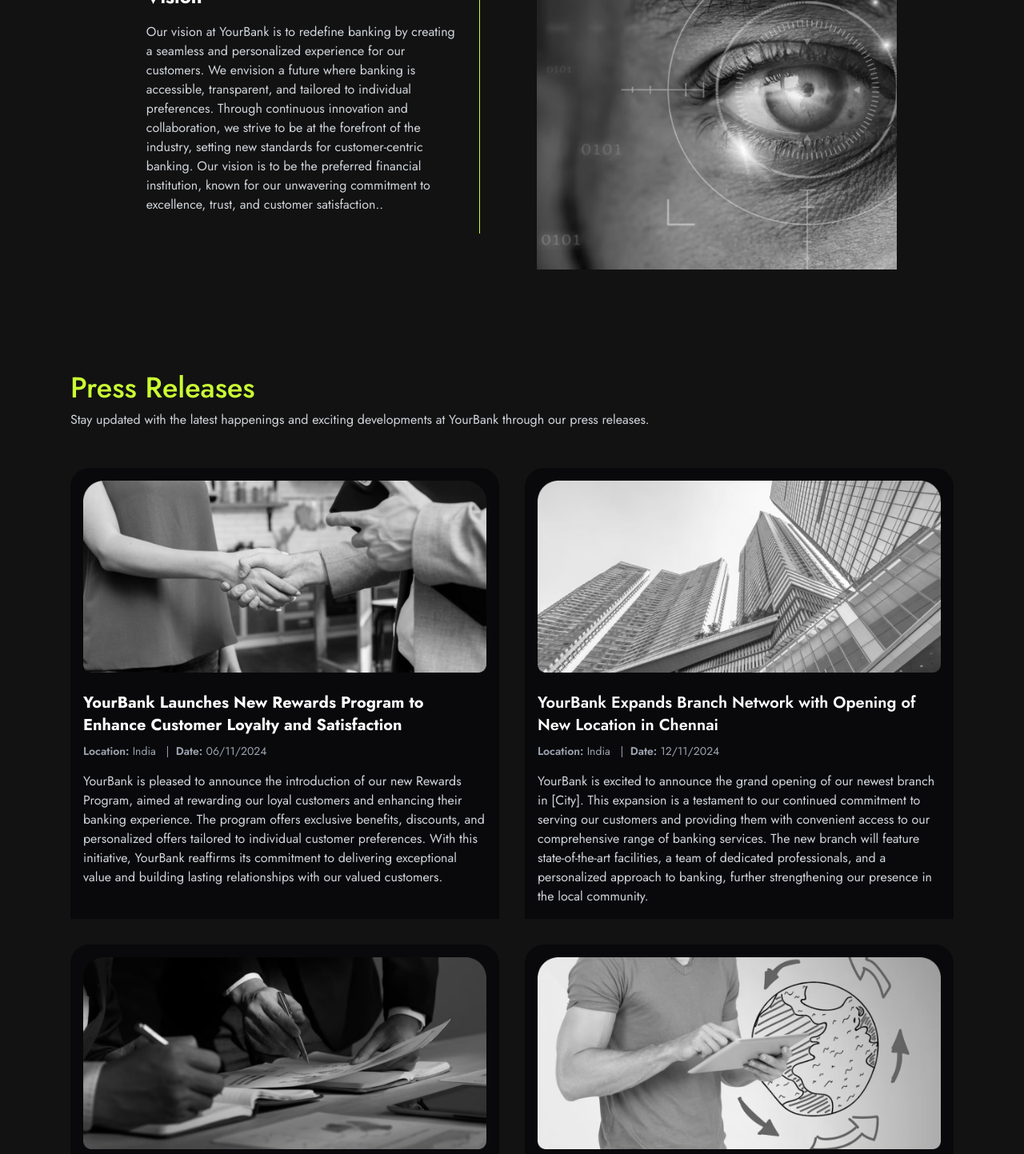
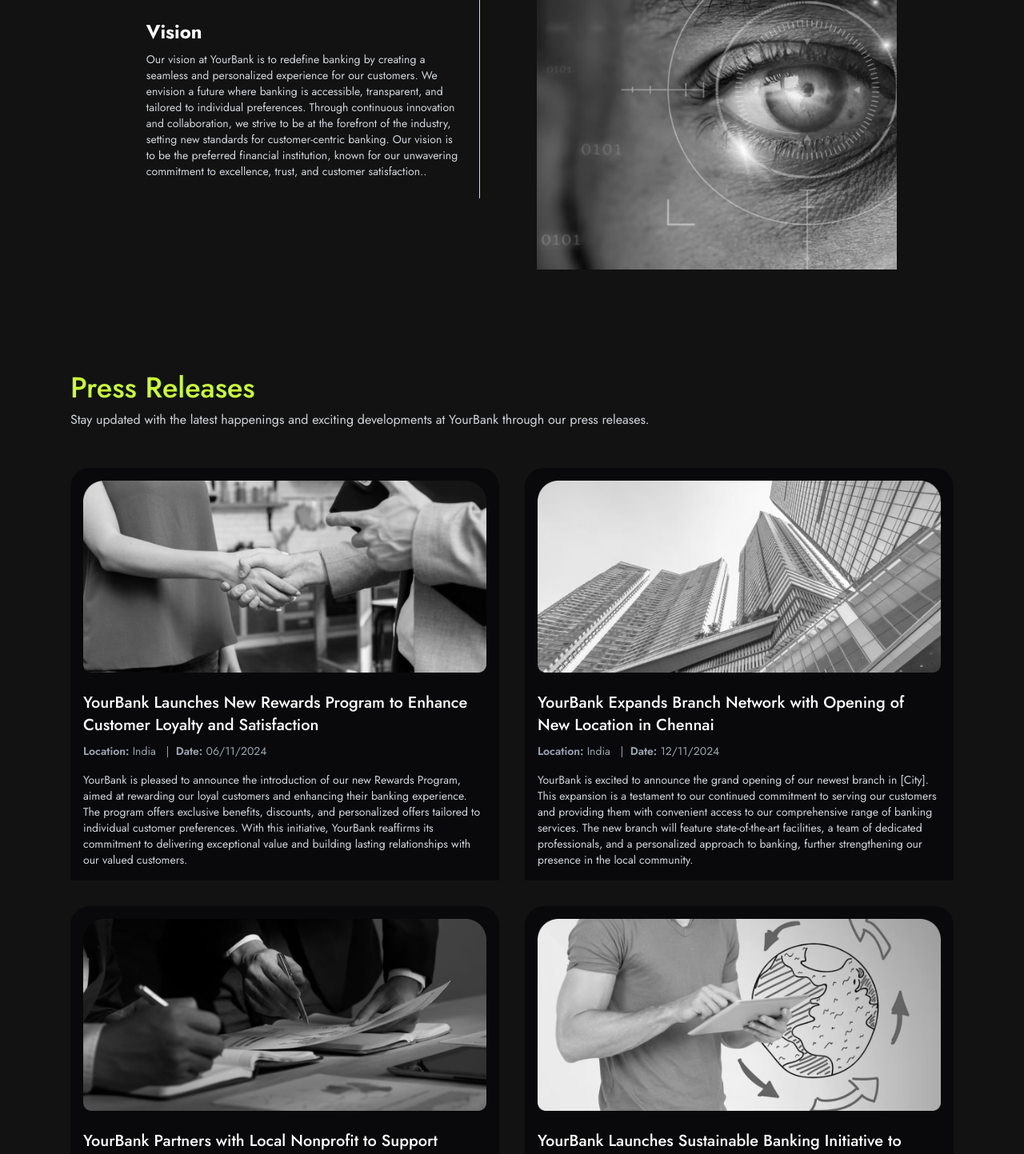
Before and after one commit to Cody-nas/YourBanK-App, a React (Vite) app: page /about in a window 1280 px wide. Shown: the part 1330-2773 px from the top of the page at 80% size. Built offline with nearby package versions, Linux system fonts and the light colour scheme.

Commit message:
Refactor Mission and Press components to improve layout and update text styles for better readability

```diff
--- a/src/components/Mission.jsx
+++ b/src/components/Mission.jsx
@@ -28,7 +28,7 @@ const Mission = () => {
         {/* content */}
         <div className='lg:border-l-1 lg:border-grn p-6 md:w-2/5'>
           <h3 className="text-2xl font-bold mt-6">Mission</h3>
-          <p className="mt-4 text-gray-300">
+          <p className="mt-2 text-sm text-gray-300">
             At YourBank, our mission is to empower our customers to achieve
             financial success. We are dedicated to delivering innovative banking
             solutions that cater to their unique needs. Through personalized
@@ -45,7 +45,7 @@ const Mission = () => {
         {/* content */}
         <div className='lg:border-r-1 lg:border-grn p-6 md:w-2/5'>
           <h3 className="text-2xl font-bold mt-6">Vision</h3>
-          <p className="mt-4 text-gray-300">
+          <p className="mt-2 text-sm text-gray-300">
             Our vision at YourBank is to redefine banking by creating a seamless and
             personalized experience for our customers. We envision a future where
             banking is accessible, transparent, and tailored to individual
--- a/src/components/Press.jsx
+++ b/src/components/Press.jsx
@@ -28,15 +28,15 @@ const Press = () => {
             alt="Press release image 1"
             className="w-full object-cover mb-6"
           />
-          <h3 className="text-xl font-bold mb-2">
+          <h4 className="text-xl font-medium mb-2">
             YourBank Launches New Rewards Program to Enhance Customer Loyalty and
             Satisfaction
-          </h3>
+          </h4>
           <p className="text-sm text-gray-400 mb-4">
             <span className="font-semibold">Location:</span> India &nbsp; | &nbsp;
             <span className="font-semibold">Date:</span> 06/11/2024
           </p>
-          <p className="text-gray-300">
+          <p className="text-gray-300 text-sm">
             YourBank is pleased to announce the introduction of our new Rewards Program, aimed at rewarding our loyal customers and enhancing their banking experience. The program offers exclusive benefits, discounts, and personalized offers tailored to individual customer preferences. With this initiative, YourBank reaffirms its commitment to delivering exceptional value and building lasting relationships with our valued customers.
           </p>
         </div>
@@ -48,15 +48,15 @@ const Press = () => {
             alt="Press release image 2"
             className="w-full object-cover mb-6"
           />
-          <h3 className="text-xl font-semibold mb-2">
+          <h4 className="text-xl font-medium mb-2">
             YourBank Expands Branch Network with Opening of New Location in
             Chennai
-          </h3>
+          </h4>
           <p className="text-sm text-gray-400 mb-4">
             <span className="font-semibold">Location:</span> India &nbsp; | &nbsp;
             <span className="font-semibold">Date:</span> 12/11/2024
           </p>
-          <p className="text-gray-300">
+          <p className="text-gray-300 text-sm">
             YourBank is excited to announce the grand opening of our newest branch in [City]. This expansion is a testament to our continued commitment to serving our customers and providing them with convenient access to our comprehensive range of banking services. The new branch will feature state-of-the-art facilities, a team of dedicated professionals, and a personalized approach to banking, further strengthening our presence in the local community.
           </p>
         </div>
@@ -68,15 +68,15 @@ const Press = () => {
             alt="Press release image 3"
             className="w-full object-cover mb-6"
           />
-          <h3 className="text-xl font-semibold mb-2">
+          <h4 className="text-xl font-medium mb-2">
             YourBank Partners with Local Nonprofit to Support Financial Education
             Initiatives
-          </h3>
+          </h4>
           <p className="text-sm text-gray-400 mb-4">
             <span className="font-semibold">Location:</span> India &nbsp; | &nbsp;
             <span className="font-semibold">Date:</span> 24/12/2024
           </p>
-          <p className="text-gray-300">
+          <p className="text-gray-300 text-sm">
             YourBank is excited to unveil our new Sustainable Banking Initiative, demonstrating our commitment to environmental responsibility. This initiative includes a range of sustainable banking products and services, such as green loans, eco-friendly investment options, and paperless banking solutions. By incorporating sustainable practices into our operations, we aim to contribute to a greener future while providing innovative banking solutions to our customers.
           </p>
         </div>
@@ -88,15 +88,15 @@ const Press = () => {
             alt="Press release image 4"
             className="w-full object-cover mb-6"
           />
-          <h3 className="text-xl font-semibold mb-2">
+          <h4 className="text-xl font-medium mb-2">
             YourBank Launches Sustainable Banking Initiative to Promote
             Environmental Responsibility
-          </h3>
-          <p className="text-sm text-gray-400 mb-4">
-            <span className="font-semibold">Location:</span> India &nbsp; | &nbsp;
+          </h4>
+          <p className="text-sm  text-gray-400 mb-4">
+            <span className="font-semibold ">Location:</span> India &nbsp; | &nbsp;
             <span className="font-semibold">Date:</span> 28/12/2024
           </p>
-          <p className="text-gray-300">
+          <p className="text-gray-300 text-sm">
             YourBank is excited to unveil our new Sustainable Banking Initiative, demonstrating our commitment to environmental responsibility. This initiative includes a range of sustainable banking products and services, such as green loans, eco-friendly investment options, and paperless banking solutions. By incorporating sustainable practices into our operations, we aim to contribute to a greener future while providing innovative banking solutions to our customers.
           </p>
         </div>
```
